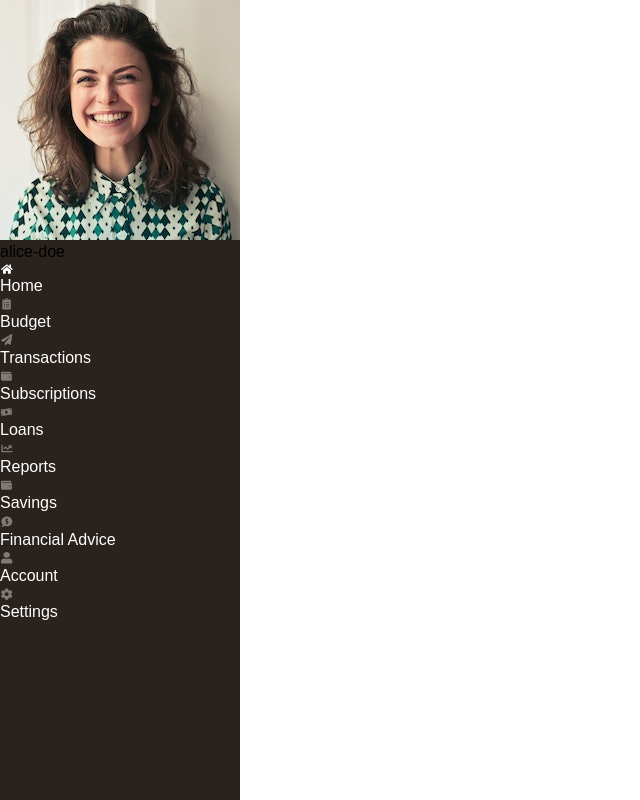
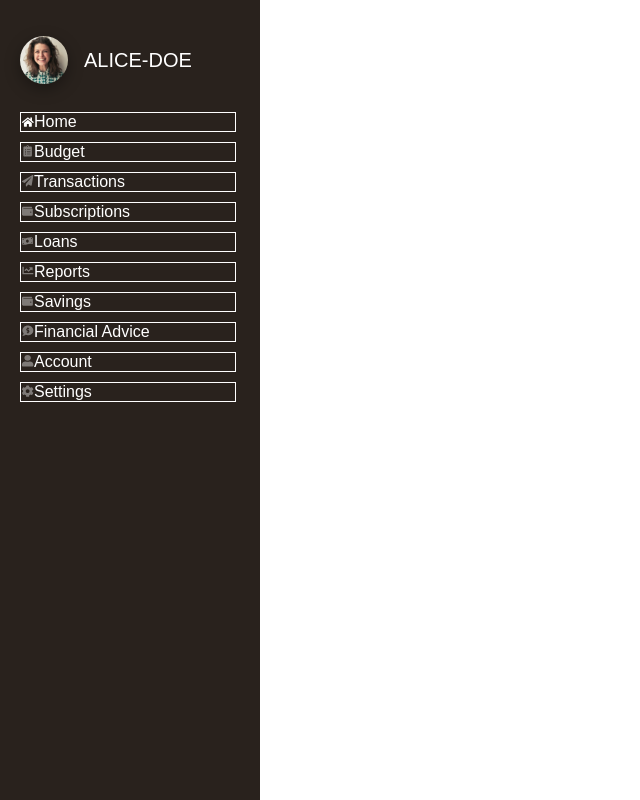
Before and after one commit to PetrTutikov/dash-learn, a React (Create React App) app: page / in a window 1280 px wide. Shown: the whole page, without its empty margins (0-640 px from the left). Built offline with nearby package versions, Linux system fonts and the light colour scheme; a web font is replaced by a local one.

Commit message:
настройка стилей для сайдбара отключил нормалайз обнулил стили через звезду не вставали значки с тайтлами
https://youtu.be/UA8Sxk_mHb8?t=608

```diff
--- a/src/layout/Sidebar/Sidebar.css
+++ b/src/layout/Sidebar/Sidebar.css
@@ -1,3 +1,62 @@
 .sidebar {
     background-color: var(--clr-primary);
+    width: 260px;
+    padding: 36px 20px;
+    transition: var(--transition-default);
 }
+
+.user-info {
+    display: flex;
+    justify-content: flex-start;
+    align-items: center;
+    column-gap: 16px;
+}
+
+.info-name {
+     font-weight: 500;
+}
+
+.info-img{
+    width: 48px;
+    height: 48px;
+    overflow: hidden;
+    border-radius: 100%;
+    box-shadow: rgba(0, 0, 0, 0.35) 0px 5px 15px;
+}
+
+.info-name {
+    font-size: 20px;
+    color: var(--clr-white);
+    text-transform: uppercase;
+}
+
+.navigation {
+    margin-top: 28px;
+    height: 600px;
+    overflow-y: scroll;
+
+    &::-webkit-scrollbar{
+        width: 4px;
+     }
+
+    &::-webkit-scrollbar-thumb{
+         background-color: var(--clr-pumpkin);
+         border-radius: 18px;
+     }
+
+    &::-webkit-scrollbar-track{
+         box-shadow: 0 0 6px rgba(0, 0, 0, 0.3);
+         border-radius: 18px;
+     }
+}
+
+.sidebar-change{
+    margin-left: -260px;
+}
+
+.nav-item{
+    display: flex;
+    margin-bottom: 10px;
+    margin-right: 4px;
+    border: 1px solid white;
+}
--- a/src/styles/App.css
+++ b/src/styles/App.css
@@ -1,8 +1,14 @@
 /*Нормализатор от Александр Ламков https://www.youtube.com/watch?v=A4Y5VwXGG9g*/
-@import "Normalise.css";
+/*@import "Normalise.css";*/
 /*Импортируем шрифты Bai Jamjuree*/
 @import url("https://fonts.googleapis.com/css2?family=Bai+Jamjuree:ital,wght@0,200;0,300;0,400;0,500;0,600;0,700;1,200;1,300;1,400;1,500;1,600;1,700&display=swap");
 /*Корневые переменные цвет и шрифт*/
+* {
+  padding: 0;
+  margin: 0;
+  box-sizing: border-box;
+}
+
 :root {
   --clr-primary: #29221d;
   --clr-primar-light: #473b33;
```
Also changed, not shown: 1 other file (tests, documents, lock files or other folders).
